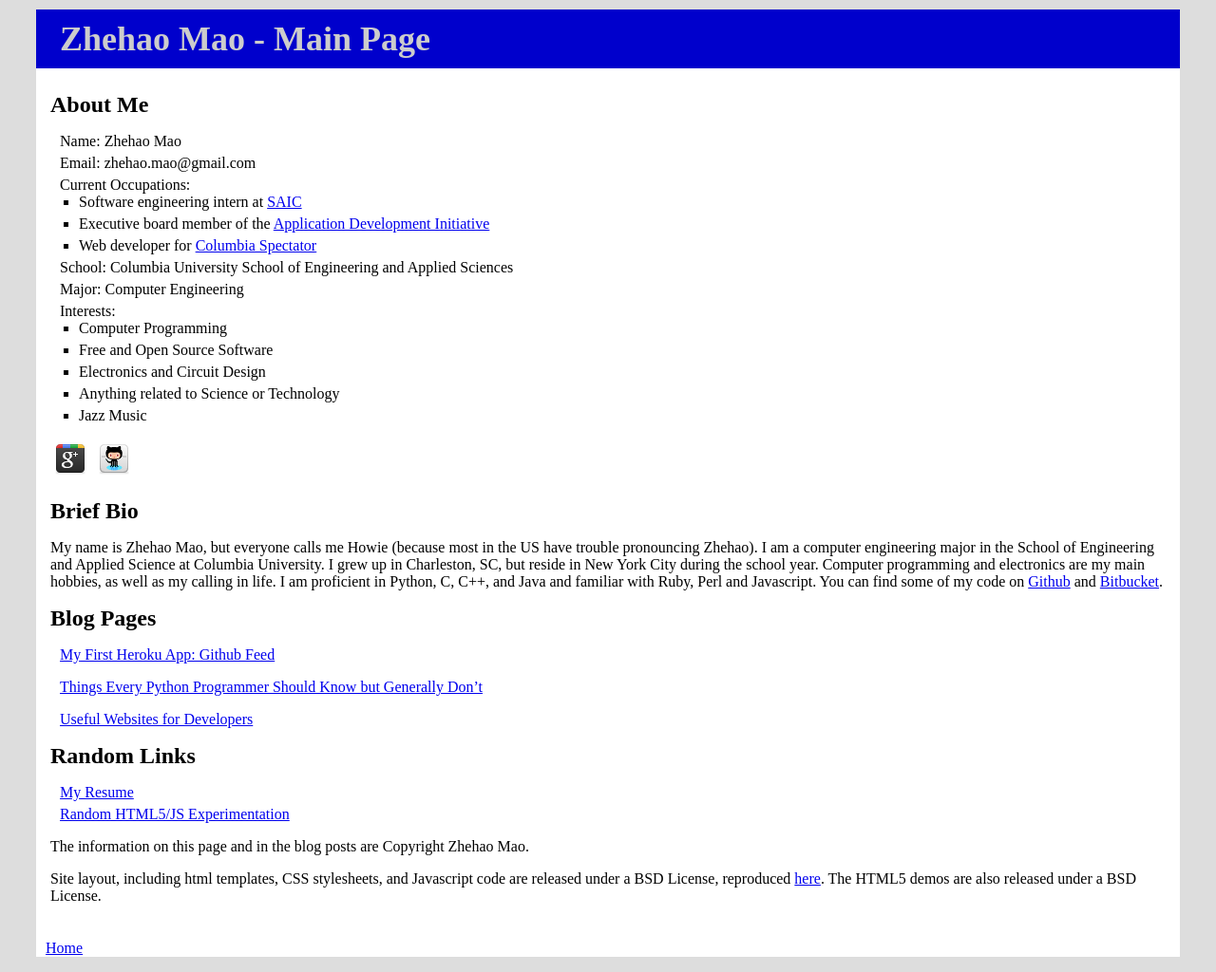
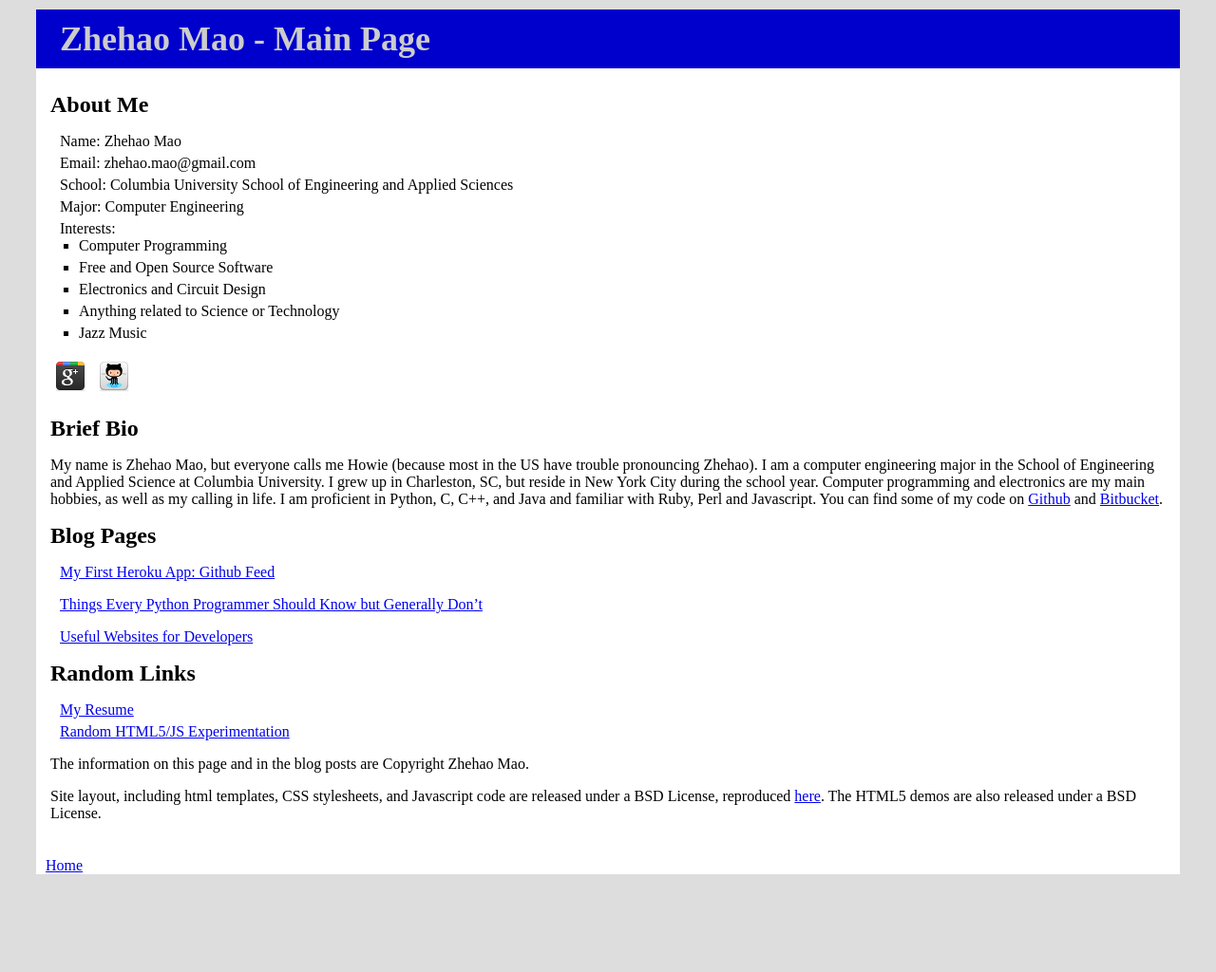
Before and after one commit to zhemao/zhemao.github.com, a Jekyll site: the page built from index.markdown, in a window 1280 px wide. Shown: the whole page at 95% size. Built offline with Jekyll 4.4.1, drawn with Linux system fonts in a browser that asks for light colours; Markdown is read by kramdown in place of the engine named in the settings; after the commit the page ends 937 px from its top, so only the background shows below that.

Commit message:
remove current occupations section of front page

```diff
--- a/index.markdown
+++ b/index.markdown
@@ -7,10 +7,6 @@ layout: default
 
 * Name: Zhehao Mao
 * Email: zhehao.mao@gmail.com
-* Current Occupations:
-	* Software engineering intern at [SAIC](http://saic.com)
-	* Executive board member of the [Application Development Initiative](http://adicu.com)
-	* Web developer for [Columbia Spectator](http://columbiaspectator.com)
 * School: Columbia University School of Engineering and Applied Sciences
 * Major: Computer Engineering
 * Interests:
```
